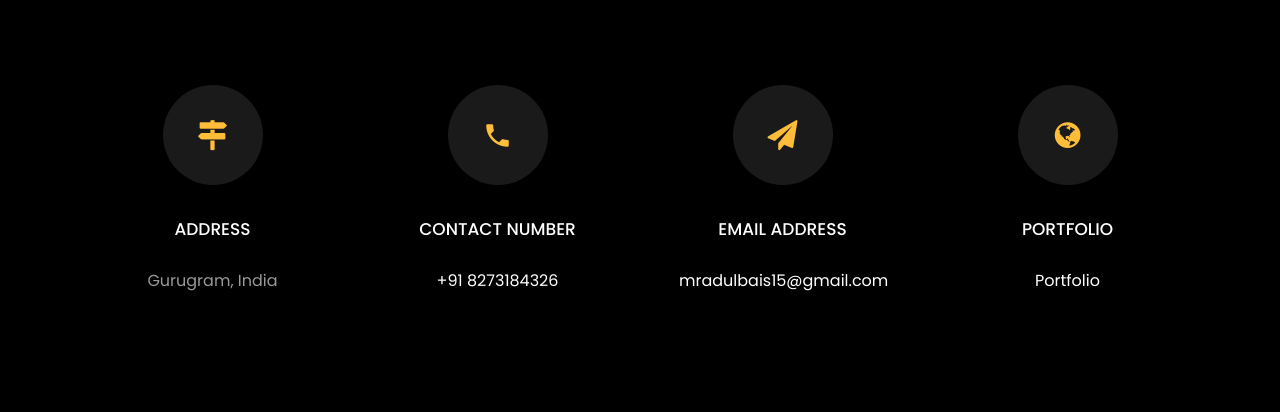
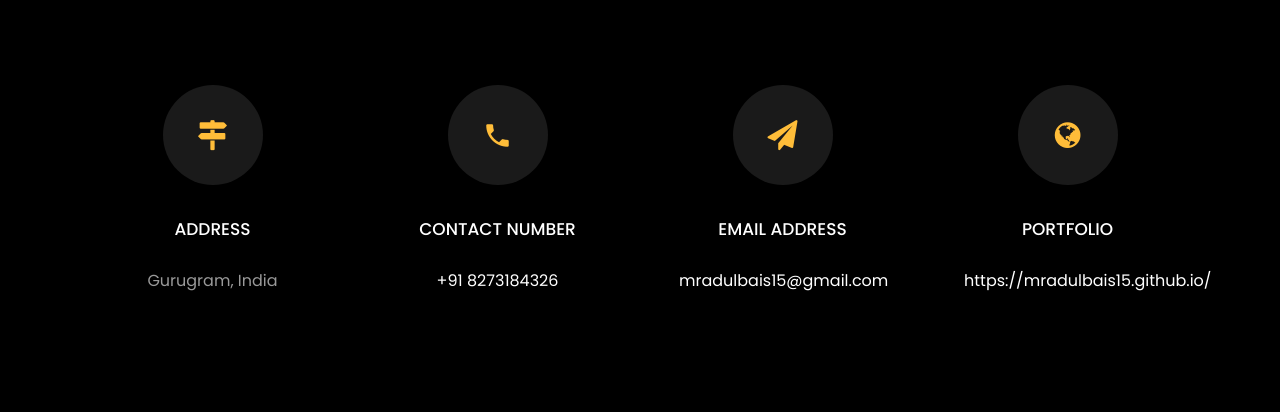
Before and after one commit to mradulbais15/mradulbais15.github.io, a plain HTML site: page index.html in a window 1280 px wide. Shown: the part 4512-4924 px from the top of the page. Drawn offline with Linux system fonts and the light colour scheme; files whose address does not match are found by name.

Commit message:
Update index.html

```diff
--- a/index.html
+++ b/index.html
@@ -615,7 +615,7 @@ Developed a comprehensive web application named Ayushmanam, designed to improve
           			<span class="icon-globe"></span>
           		</div>
           		<h3 class="mb-4">Portfolio</h3>
-	            <p><a href="index.html">Portfolio</a></p>
+	            <p><a href="https://mradulbais15.github.io/">https://mradulbais15.github.io/</a></p>
 	          </div>
           </div>
 
```
